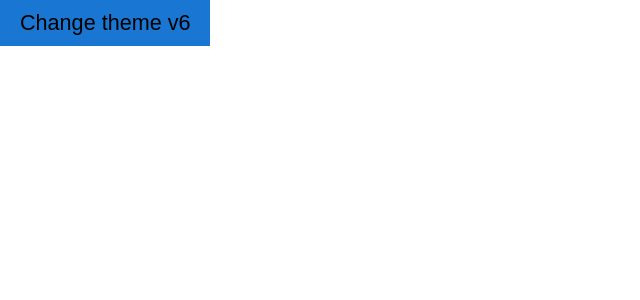
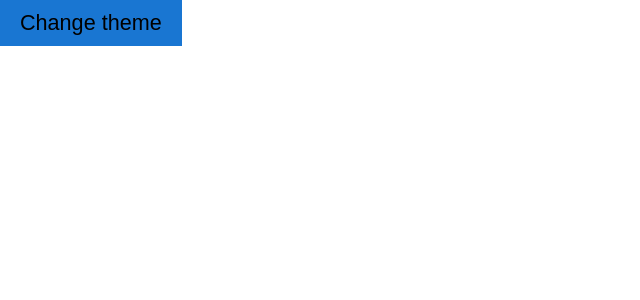
Before and after one commit to adjsky/very_cool_project, a Next.js app: page / in a window 1280 px wide. Shown: the top 300 px of the page, without its empty margins (0-640 px from the left). Built offline with nearby package versions, Linux system fonts and the light colour scheme.

Commit message:
Add manifest

```diff
--- a/pages/_document.tsx
+++ b/pages/_document.tsx
@@ -43,6 +43,10 @@ class MyDocument extends Document {
             href="https://fonts.googleapis.com/css2?family=Montserrat:ital,wght@0,300;0,400;0,700;1,300;1,400;1,700&display=swap"
             rel="stylesheet"
           />
+          <link
+            rel="manifest"
+            href="/manifest.json"
+          />
         </Head>
         <body>
           <Main />
--- a/pages/index.tsx
+++ b/pages/index.tsx
@@ -21,7 +21,7 @@ function Home(): JSX.Element {
         uiState.setTheme(uiState.theme == "light" ? "dark" : "light")
       }}
     >
-      Change theme v6
+      Change theme
     </Button>
   )
 }
```
Also changed, not shown: public/manifest.json (added).
